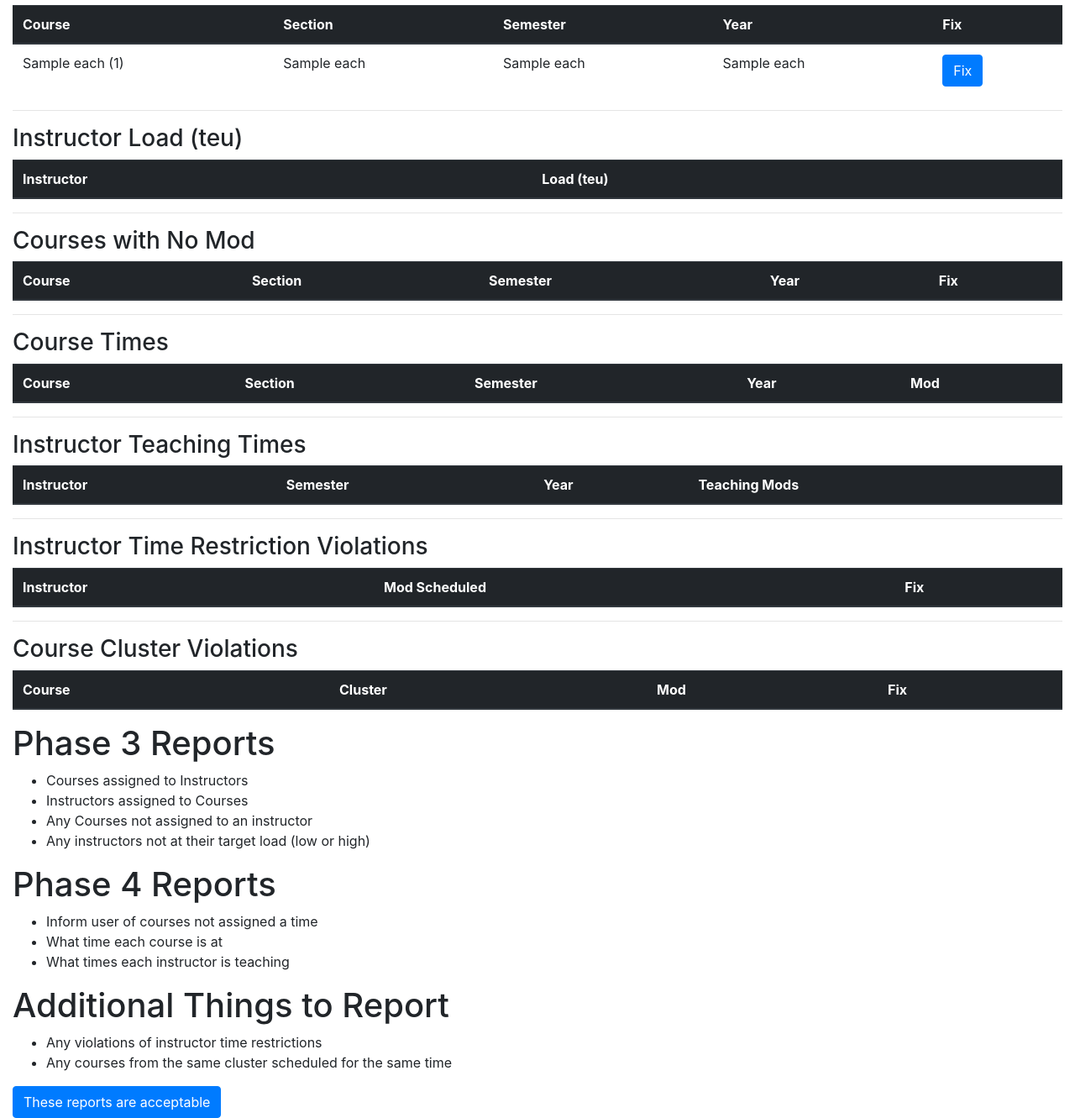
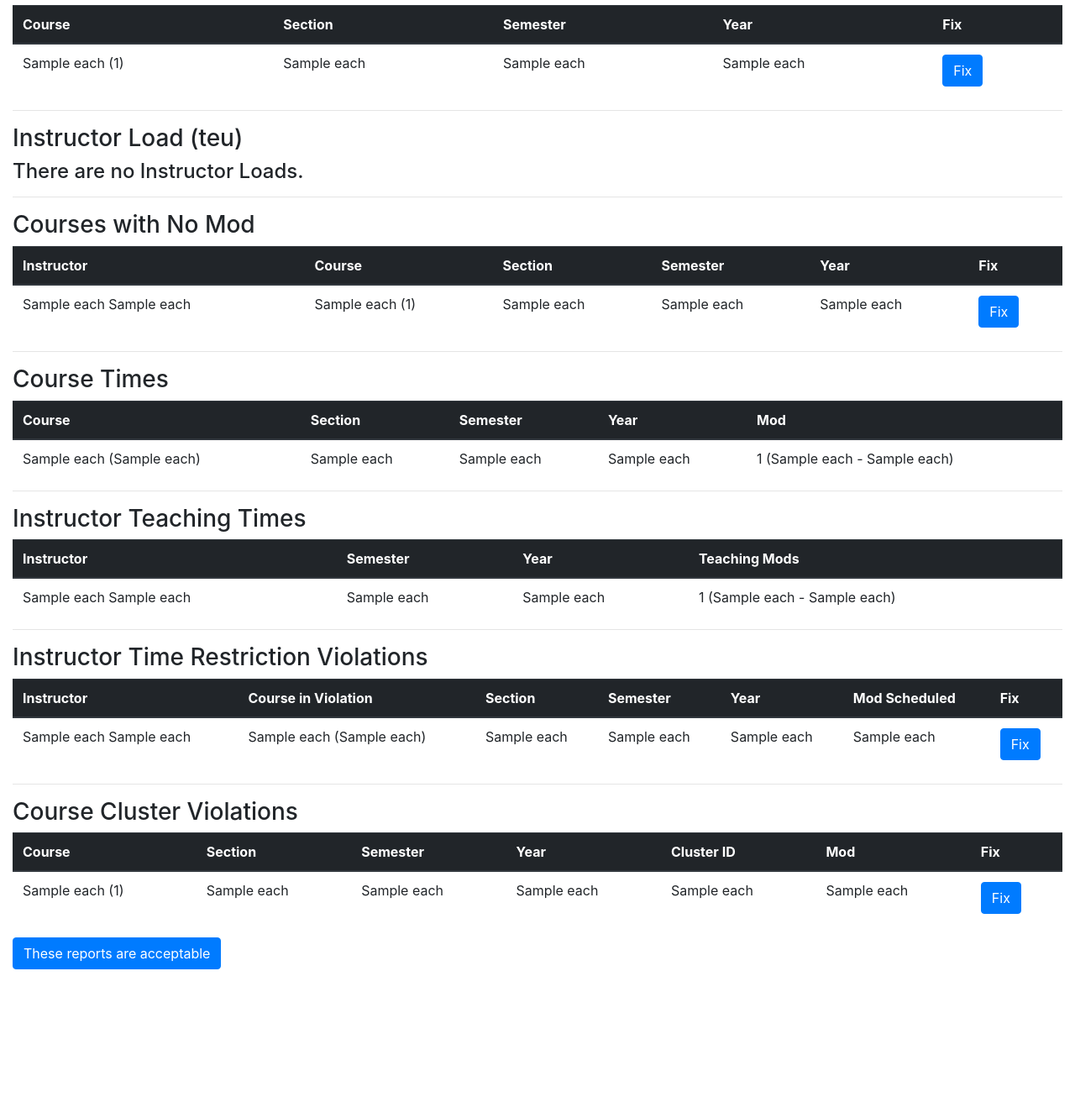
Before and after one commit to gruntygap/hirola-database-site, a Flask app: template app/templates/reports.html in a window 1280 px wide. Shown: the part 659-1990 px from the top of the page at 84% size. After the commit the page ends 1813 px from the top, so only its background shows below. Run offline with Flask 2, Linux system fonts and the light colour scheme; the template is opened without the code that fills it: most values are stand-ins (such as "Sample title", 1, 10 or a date in 2020); lists and menus that the app fills with data are empty; some libraries are stand-ins or nearby versions.

Commit message:
Lots of reports
Maximum reports.

```diff
--- a/app/__init__.py
+++ b/app/__init__.py
@@ -35,6 +35,11 @@
 def reports_page():
 	courses_and_instructors = database.get_courses_and_instructors_report()
 	sections_without = database.get_section_table("select * from section natural left join teaches natural join course where id is NULL;")
+	unscheduled_courses = database.get_unscheduled_courses()
+	course_times = database.get_course_times()
+	instructor_times = database.get_instructor_times()
+	restriction_violations = database.get_ins_restriction_violations()
+	cluster_violations = database.get_cluster_violations()
 	return render_template('reports.html', **locals())
 
 
--- a/app/templates/reports.html
+++ b/app/templates/reports.html
@@ -21,6 +21,7 @@
 
     <hr>
     <h3 id="coursesAndInstructors">Courses and Instructors</h3>
+    {% if courses_and_instructors %}
     <table class="table">
         <thead class="thead-dark">
         <tr>
@@ -43,9 +44,13 @@
         {% endfor %}
         </tbody>
     </table>
+    {% else %}
+    <h4>No courses or instructors.</h4>
+    {% endif %}
 
     <hr>
     <h3 id="unassigned">Courses Not Assigned an Instructor</h3>
+    {% if sections_without %}
     <table class="table">
         <thead class="thead-dark">
         <tr>
@@ -68,9 +73,13 @@
         {% endfor %}
         </tbody>
     </table>
+    {% else %}
+    <h4>All Courses have Instructors assigned.</h4>
+    {% endif %}
 
     <hr>
     <h3 id="load">Instructor Load (teu)</h3>
+    {% if instructor_loads %}
     <table class="table">
         <thead class="thead-dark">
         <tr>
@@ -82,12 +91,17 @@
 
         </tbody>
     </table>
+    {% else %}
+    <h4>There are no Instructor Loads.</h4>
+    {% endif %}
 
     <hr>
     <h3 id="timeless">Courses with No Mod</h3>
+    {% if unscheduled_courses %}
     <table class="table">
         <thead class="thead-dark">
         <tr>
+            <th>Instructor</th>
             <th>Course</th>
             <th>Section</th>
             <th>Semester</th>
@@ -96,12 +110,25 @@
         </tr>
         </thead>
         <tbody>
-
+            {% for each in unscheduled_courses %}
+                <tr>
+                    <td>{{ each[2] }} {{ each[3] }}</td>
+                    <td>{{ each[12] }} ({{ each[0] }})</td>
+                    <td>{{ each[6] }}</td>
+                    <td>{{ each[7] }}</td>
+                    <td>{{ each[8] }}</td>
+                    <td><a class="btn btn-primary" href="/functions#headingFiveOpen">Fix</a></td>
+                </tr>
+            {% endfor %}
         </tbody>
     </table>
+    {% else %}
+    <h4>There are no unscheduled courses.</h4>
+    {% endif %}
 
     <hr>
     <h3 id="courseTimes">Course Times</h3>
+    {% if course_times %}
     <table class="table">
         <thead class="thead-dark">
         <tr>
@@ -113,12 +140,24 @@
         </tr>
         </thead>
         <tbody>
-
+            {% for each in course_times %}
+                <tr>
+                    <td>{{ each[4] }} ({{ each[1] }})</td>
+                    <td>{{ each[6] }}</td>
+                    <td>{{ each[7] }}</td>
+                    <td>{{ each[8] }}</td>
+                    <td>{{ each[0] }} ({{ each[9] }} - {{ each[10] }})</td>
+                </tr>
+            {% endfor %}
         </tbody>
     </table>
+    {% else %}
+    <h4>No Courses have scheduled times.</h4>
+    {% endif %}
 
     <hr>
     <h3 id="instructorTimes">Instructor Teaching Times</h3>
+    {% if instructor_times %}
     <table class="table">
         <thead class="thead-dark">
         <tr>
@@ -129,59 +168,86 @@
         </tr>
         </thead>
         <tbody>
-
+            {% for each in instructor_times %}
+                <tr>
+                    <td>{{ each[2] }} {{ each[3] }}</td>
+                    <td>{{ each[8] }}</td>
+                    <td>{{ each[9] }}</td>
+                    <td>{{ each[0] }} ({{ each[10] }} - {{ each[11] }})</td>
+                </tr>
+            {% endfor %}
         </tbody>
     </table>
+    {% else %}
+    <h4>No Instructors have scheduled times.</h4>
+    {% endif %}
 
     <hr>
     <h3 id="restrictions">Instructor Time Restriction Violations</h3>
+    {% if restriction_violations %}
     <table class="table">
         <thead class="thead-dark">
         <tr>
             <th>Instructor</th>
+            <th>Course in Violation</th>
+            <th>Section</th>
+            <th>Semester</th>
+            <th>Year</th>
             <th>Mod Scheduled</th>
             <th>Fix</th>
         </tr>
         </thead>
         <tbody>
-
+            {% for each in restriction_violations %}
+                <tr>
+                    <td>{{ each[9] }} {{ each[10] }}</td>
+                    <td>{{ each[8] }} ({{ each[2] }})</td>
+                    <td>{{ each[3] }}</td>
+                    <td>{{ each[4] }}</td>
+                    <td>{{ each[5] }}</td>
+                    <td>{{ each[1] }}</td>
+                    <td><a class="btn btn-primary" href="/functions#headingEightOpen">Fix</a></td>
+                </tr>
+            {% endfor %}
         </tbody>
     </table>
+    {% else %}
+    <h4>No Instructor Time Restriction Violations.</h4>
+    {% endif %}
 
     <hr>
     <h3 id="clusters">Course Cluster Violations</h3>
+    {% if cluster_violations %}
     <table class="table">
         <thead class="thead-dark">
         <tr>
             <th>Course</th>
-            <th>Cluster</th>
+            <th>Section</th>
+            <th>Semester</th>
+            <th>Year</th>
+            <th>Cluster ID</th>
             <th>Mod</th>
             <th>Fix</th>
         </tr>
         </thead>
         <tbody>
-
+            {% for each in cluster_violations %}
+                <tr>
+                    <td>{{ each[8] }} ({{ each[0] }})</td>
+                    <td>{{ each[2] }}</td>
+                    <td>{{ each[3] }}</td>
+                    <td>{{ each[4] }}</td>
+                    <td>{{ each[9] }}</td>
+                    <td>{{ each[5] }}</td>
+                    <td><a class="btn btn-primary" href="/functions#headingSixOpen">Fix</a></td>
+                </tr>
+            {% endfor %}
         </tbody>
     </table>
+    {% else %}
+    <h4>No Course Cluster Violations.</h4>
+    {% endif %}
 
-    <h1>Phase 3 Reports</h1>
-    <ul>
-        <li>Courses assigned to Instructors</li>
-        <li>Instructors assigned to Courses</li>
-        <li>Any Courses not assigned to an instructor</li>
-        <li>Any instructors not at their target load (low or high)</li>
-    </ul>
-    <h1>Phase 4 Reports</h1>
-    <ul>
-        <li>Inform user of courses not assigned a time</li>
-        <li>What time each course is at</li>
-        <li>What times each instructor is teaching</li>
-    </ul>
-    <h1>Additional Things to Report</h1>
-    <ul>
-        <li>Any violations of instructor time restrictions</li>
-        <li>Any courses from the same cluster scheduled for the same time</li>
-    </ul>
     <button class="btn btn-primary" id="start">These reports are acceptable</button>
     <img id="loader2" src="{{ url_for('static', filename='hirola-wo-white.png') }}" style="display: none;"/>
     <script>
```
Also changed, not shown: app/database.py (+19 -3 lines).
